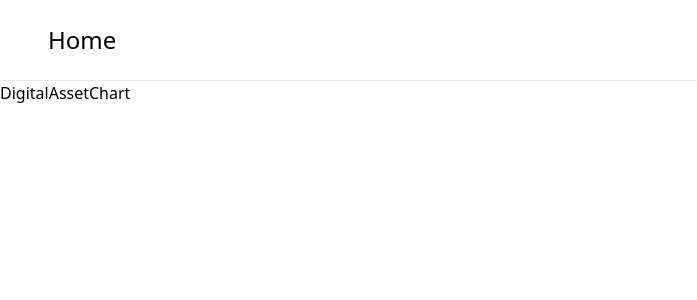
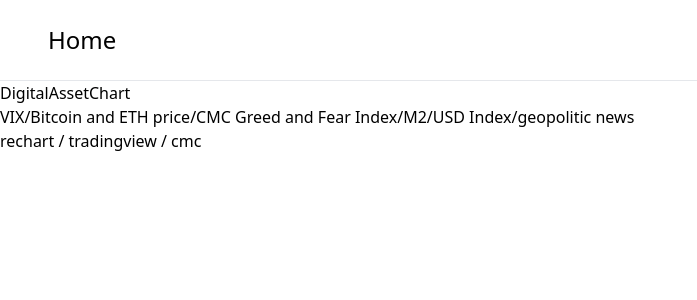
Before and after one commit to kaiwe1/my-blog, a Next.js app: page /apps/digital-asset-charts in a window 1280 px wide. Shown: the top 300 px of the page, without its empty margins (0-697 px from the left). Built offline with nearby package versions, Linux system fonts and the light colour scheme.

Commit message:
feat: digital asset chart blueprint

```diff
--- a/src/app/apps/digital-asset-charts/page.tsx
+++ b/src/app/apps/digital-asset-charts/page.tsx
@@ -1,3 +1,9 @@
 export default function DigitalAssetChart() {
-    return <div>DigitalAssetChart</div>
+    return (
+        <div>
+            <div>DigitalAssetChart</div>
+            <div>VIX/Bitcoin and ETH price/CMC Greed and Fear Index/M2/USD Index/geopolitic news</div>
+            <div>rechart / tradingview / cmc</div>
+        </div>
+    )
 }
```
